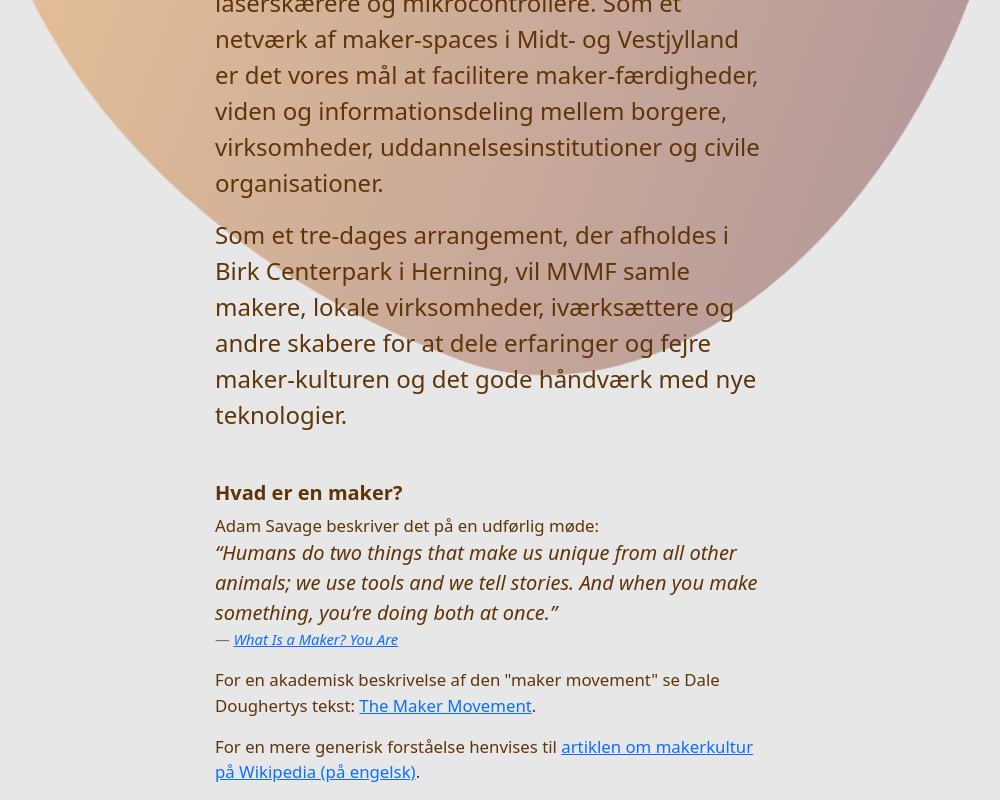
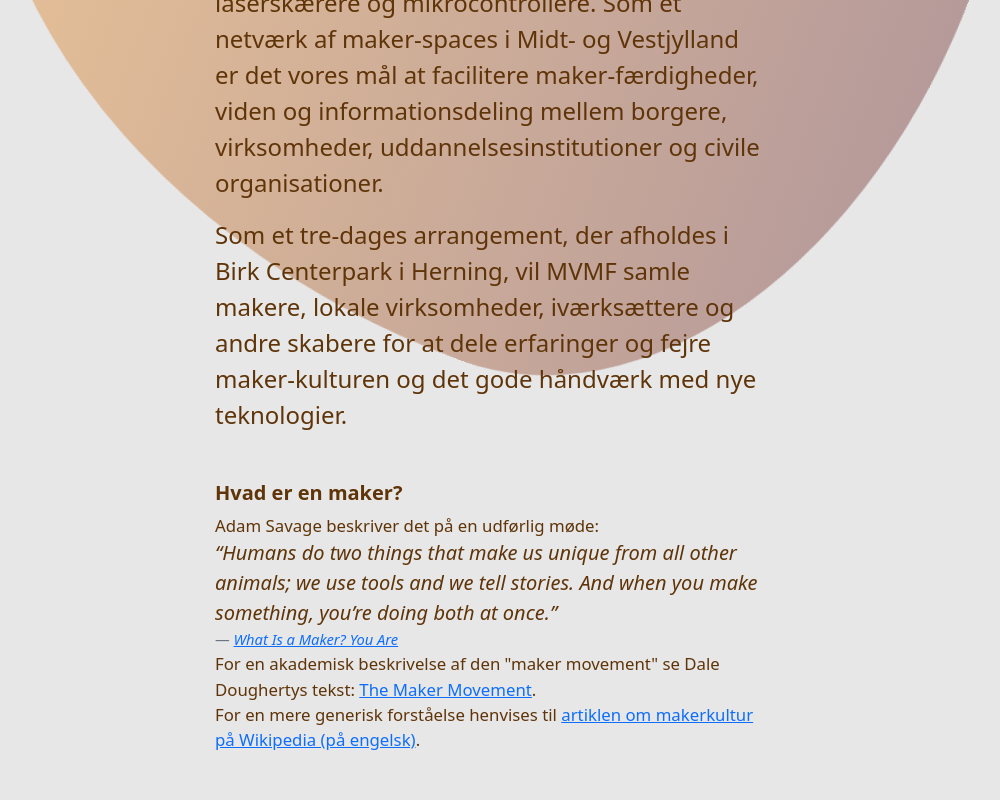
Before and after one commit to ProtoLab-BTECH-AU/mvmf-promo, a React (Create React App) app: page /about in a window 1280 px wide. Shown: the part 575-1375 px from the top of the page, without its empty margins (152-1152 px from the left). After the commit the page ends 1327 px from the top, so only its background shows below. Built offline with nearby package versions, Linux system fonts and the light colour scheme; a web font is replaced by a local one.

Commit message:
src:About - better mapping for JSX elements

```diff
--- a/src/pages/About.tsx
+++ b/src/pages/About.tsx
@@ -87,7 +87,7 @@ export const About: FC = () => {
     <Container>
       <Row>
         <Col xs={12} lg={7} xl={6} className="mx-auto">
-          {text[languageContext.language].map((p, i) => <p key={i}>{p}</p>)}
+          {text[languageContext.language].map((p, i) => typeof p === "string" ? <p key={i}>{p}</p> : p)}
         </Col>
       </Row>
     </Container>
```
